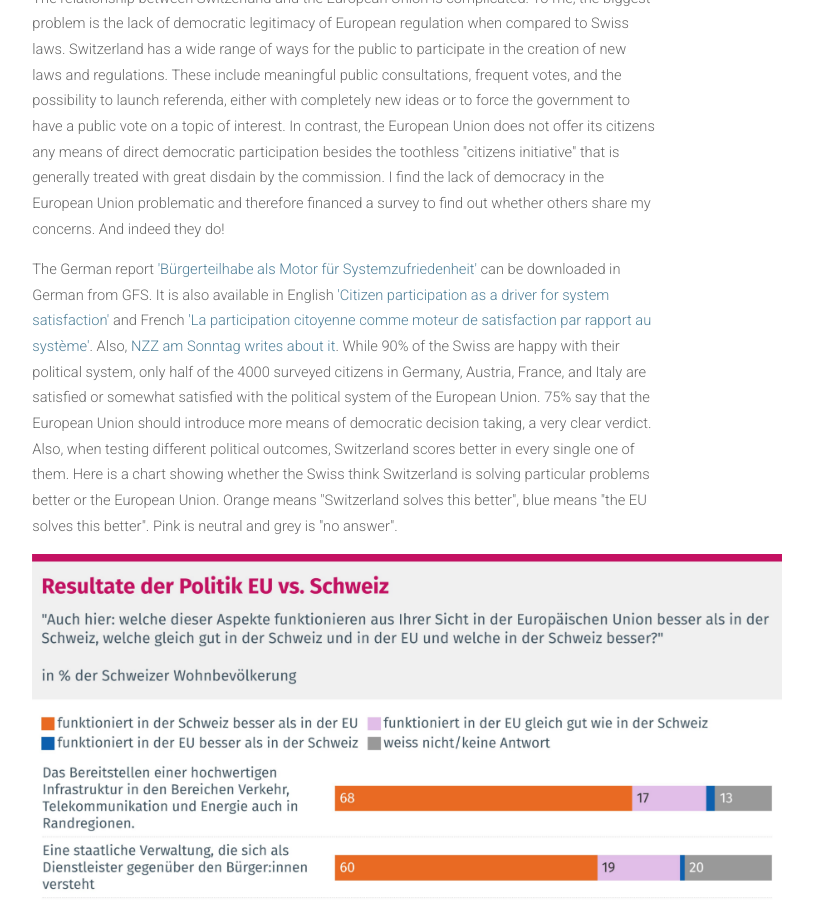
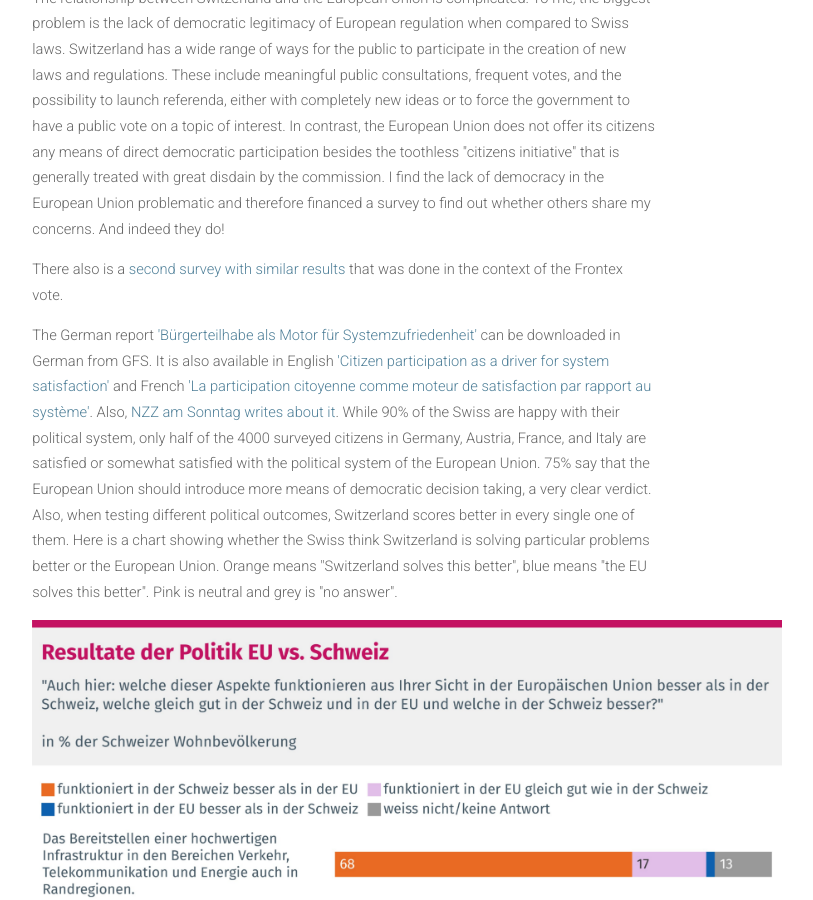
Before and after one commit to meisserecon/www, a Jekyll site: the page built from _posts/2021-11-14-eu-survey.md, in a window 1280 px wide and 900 px high, scrolled down 677 px. Shown: the whole window, without its empty margins (296-1109 px from the left). Built offline with Jekyll 4.4.1, drawn with Linux system fonts in a browser that asks for light colours; nearby versions of some CDN libraries.

Commit message:
Update 2021-11-14-eu-survey.md

```diff
--- a/_posts/2021-11-14-eu-survey.md
+++ b/_posts/2021-11-14-eu-survey.md
@@ -6,6 +6,8 @@ description: Meisser Economics financed a survey about how the Swiss and their n
 <p>
 The relationship between Switzerland and the European Union is complicated. To me, the biggest problem is the lack of democratic legitimacy of European regulation when compared to Swiss laws. Switzerland has a wide range of ways for the public to participate in the creation of new laws and regulations. These include meaningful public consultations, frequent votes, and the possibility to launch referenda, either with completely new ideas or to force the government to have a public vote on a topic of interest. In contrast, the European Union does not offer its citizens any means of direct democratic participation besides the toothless "citizens initiative" that is generally treated with great disdain by the commission. I find the lack of democracy in the European Union problematic and therefore financed a survey to find out whether others share my concerns. And indeed they do!
 </p>
+
+<p>There also is a <a href="https://meissereconomics.com/2022/05/17/eu-frontex.html">second survey with similar results</a> that was done in the context of the Frontex vote.</p>
 
 <p>
 The German report <a href="https://www.gfsbern.ch/wp-content/uploads/2021/11/212039_demokratie-eu_schlussbericht_def-1.pdf">'Bürgerteilhabe als Motor für Systemzufriedenheit'</a> can be downloaded in German from GFS. It is also available in English <a href="../../../2021-Democracy-EN.pdf">'Citizen participation as a driver for system satisfaction'</a> and French <a href="../../../2021-Democracy-FR.pdf">'La participation citoyenne comme moteur de satisfaction par rapport au système'</a>. Also, <a href="../../../2021-11-14-NZZaS.pdf">NZZ am Sonntag writes about it</a>. While 90% of the Swiss are happy with their political system, only half of the 4000 surveyed citizens in Germany, Austria, France, and Italy are satisfied or somewhat satisfied with the political system of the European Union. 75% say that the European Union should introduce more means of democratic decision taking, a very clear verdict. Also, when testing different political outcomes, Switzerland scores better in every single one of them. Here is a chart showing whether the Swiss think Switzerland is solving particular problems better or the European Union. Orange means "Switzerland solves this better", blue means "the EU solves this better". Pink is neutral and grey is "no answer".
```
